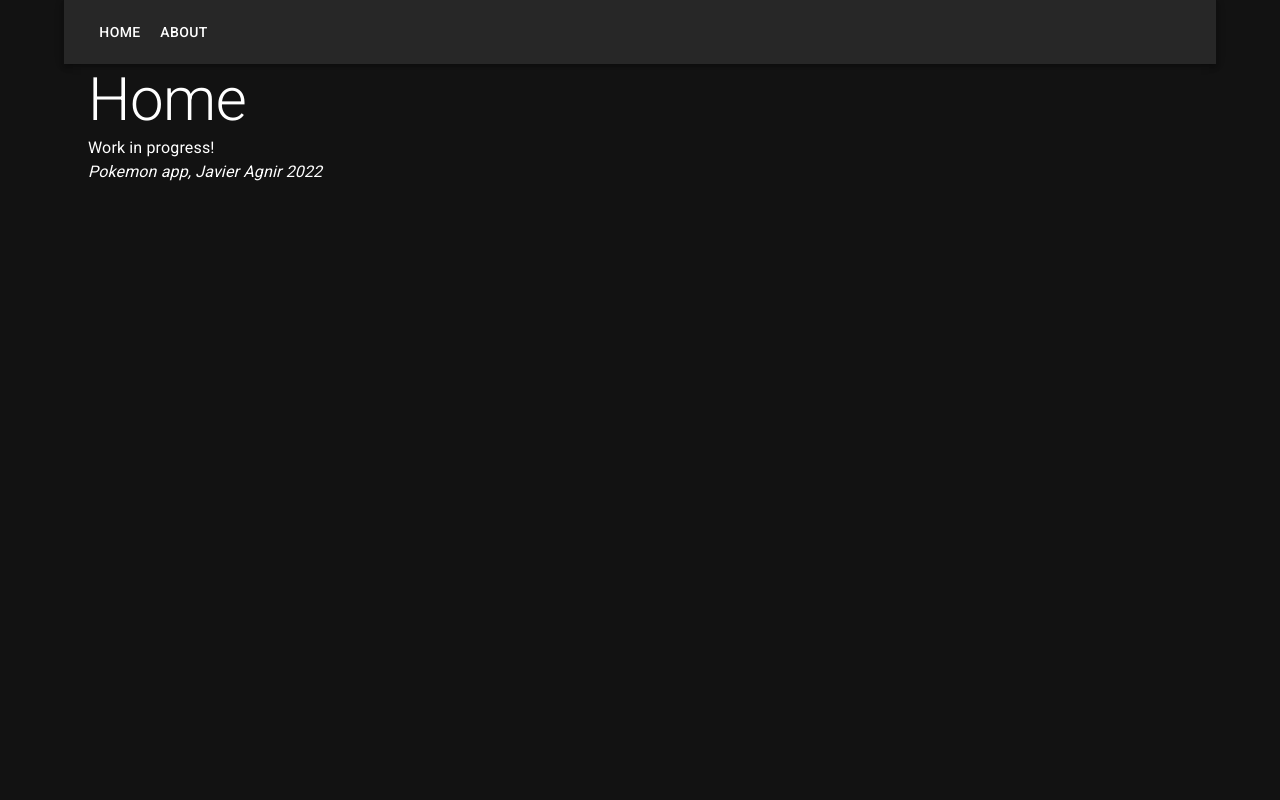
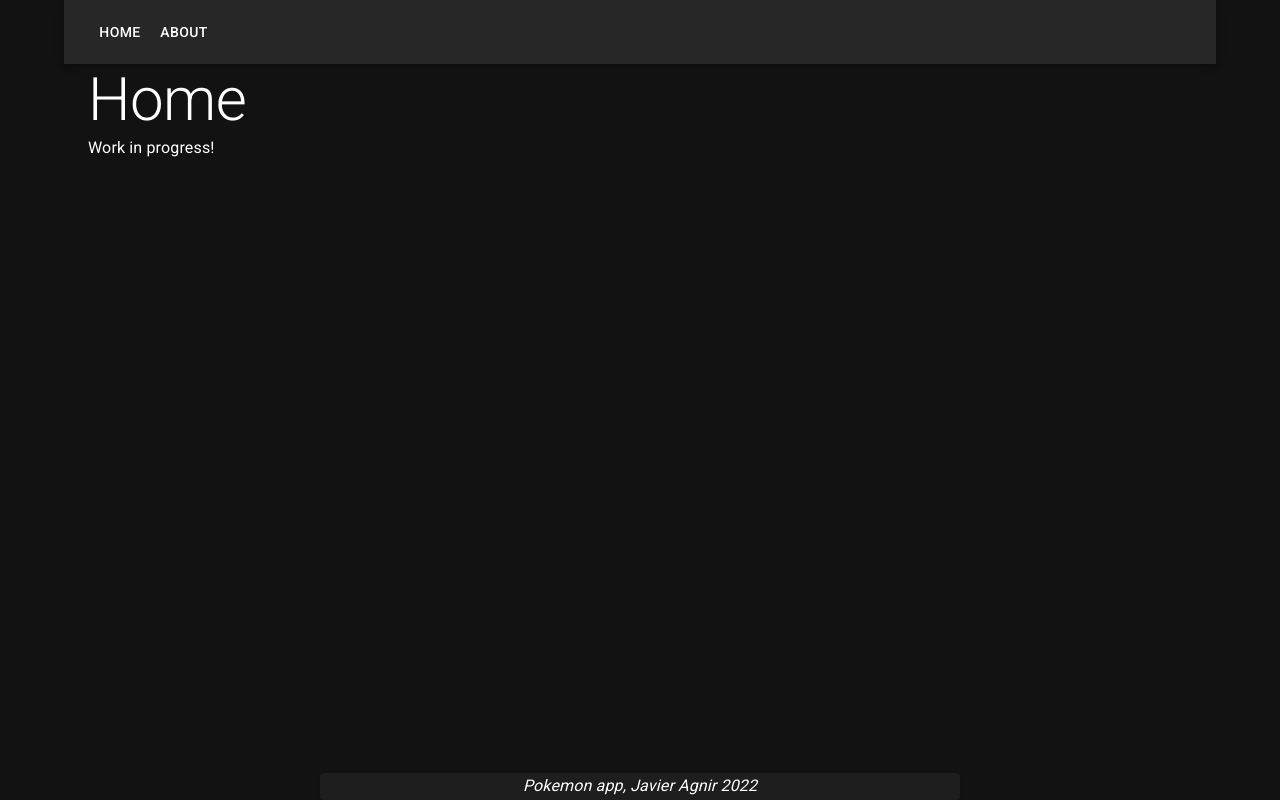
Before and after one commit to javieragnir/pokemon-site, a React (Create React App) app in the folder frontend/: page / in a window 1280 px wide. Built offline with nearby package versions, Linux system fonts and the light colour scheme.

Commit message:
center footer

```diff
--- a/frontend/src/App.js
+++ b/frontend/src/App.js
@@ -9,6 +9,7 @@ import {
   Toolbar,
   Button,
   Typography,
+  Paper
 } from '@mui/material'
 
 import {
@@ -49,8 +50,8 @@ const App = () => {
   return (
     <ThemeProvider theme={darkTheme}>
       <CssBaseline />
+      <Router>
       <Container sx={{ bgcolor: 'background' }}>
-        <Router>
           <AppBar position="static">
             <Toolbar>
               <Button color="inherit" component={Link} to="/">
@@ -67,11 +68,22 @@ const App = () => {
             <Route path="/" element={<Home />} />
           </Routes>
 
-          <Container>
-            <Typography><i>Pokemon app, Javier Agnir 2022</i></Typography>
+          <Container sx={{
+            display: 'flex',
+            justifyContent: 'center'
+          }}>
+            <Paper sx={{
+              position: 'fixed',
+              bottom: 0,
+              width: '50%',
+              textAlign: 'center',
+              padding: '0.1em'
+            }}>
+                <Typography><i>Pokemon app, Javier Agnir 2022</i></Typography>
+            </Paper>
           </Container>
-        </Router>
       </Container>
+      </Router>
     </ThemeProvider>
   )
 }
--- a/frontend/src/index.js
+++ b/frontend/src/index.js
@@ -1,12 +1,8 @@
 import React from 'react';
 import ReactDOM from 'react-dom/client';
 import App from './App';
-import { darkTheme } from './theme';
-import { ThemeProvider } from '@mui/material';
 
 const root = ReactDOM.createRoot(document.getElementById('root'));
 root.render(
-  <ThemeProvider theme={darkTheme}>
     <App />
-  </ThemeProvider>
 );
```
